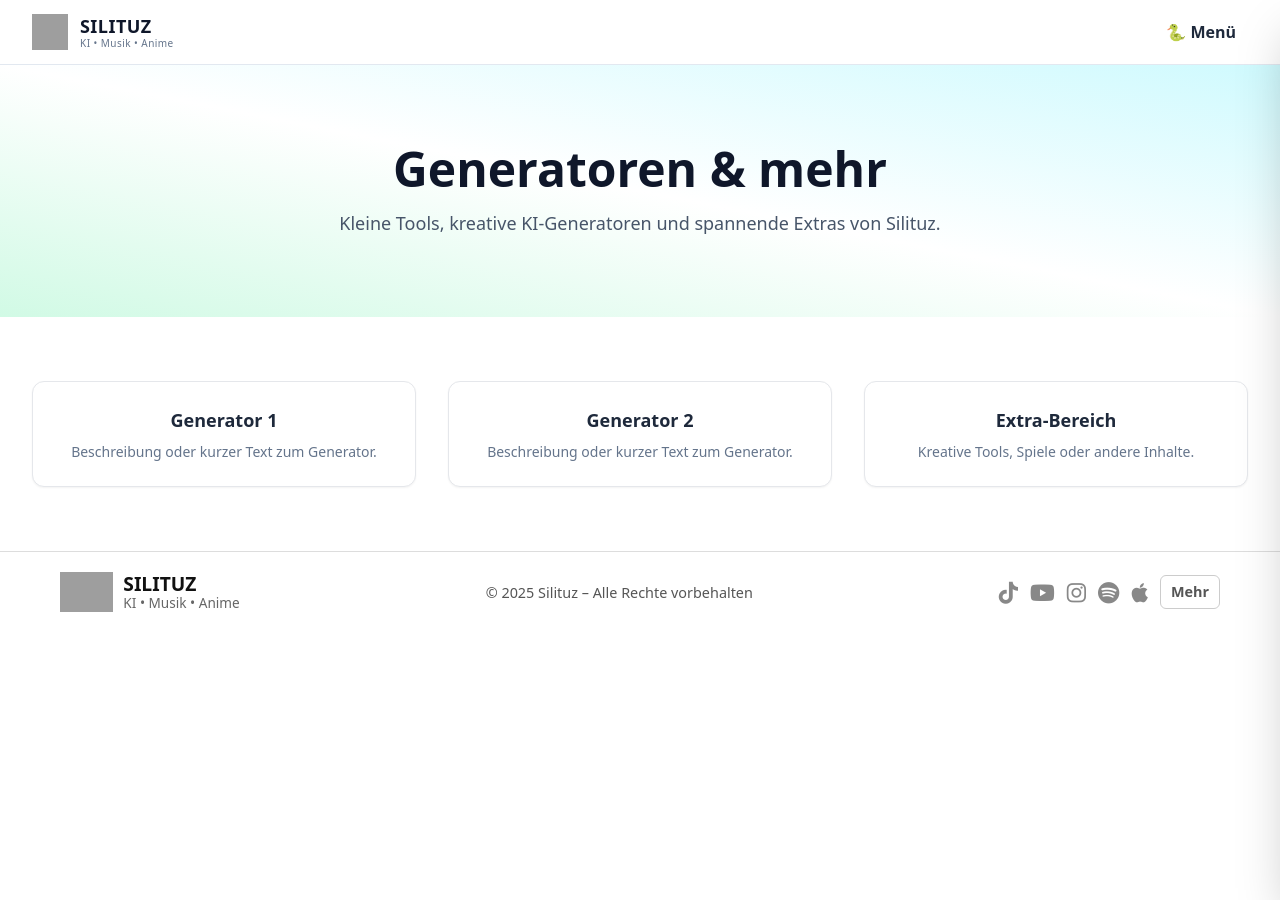
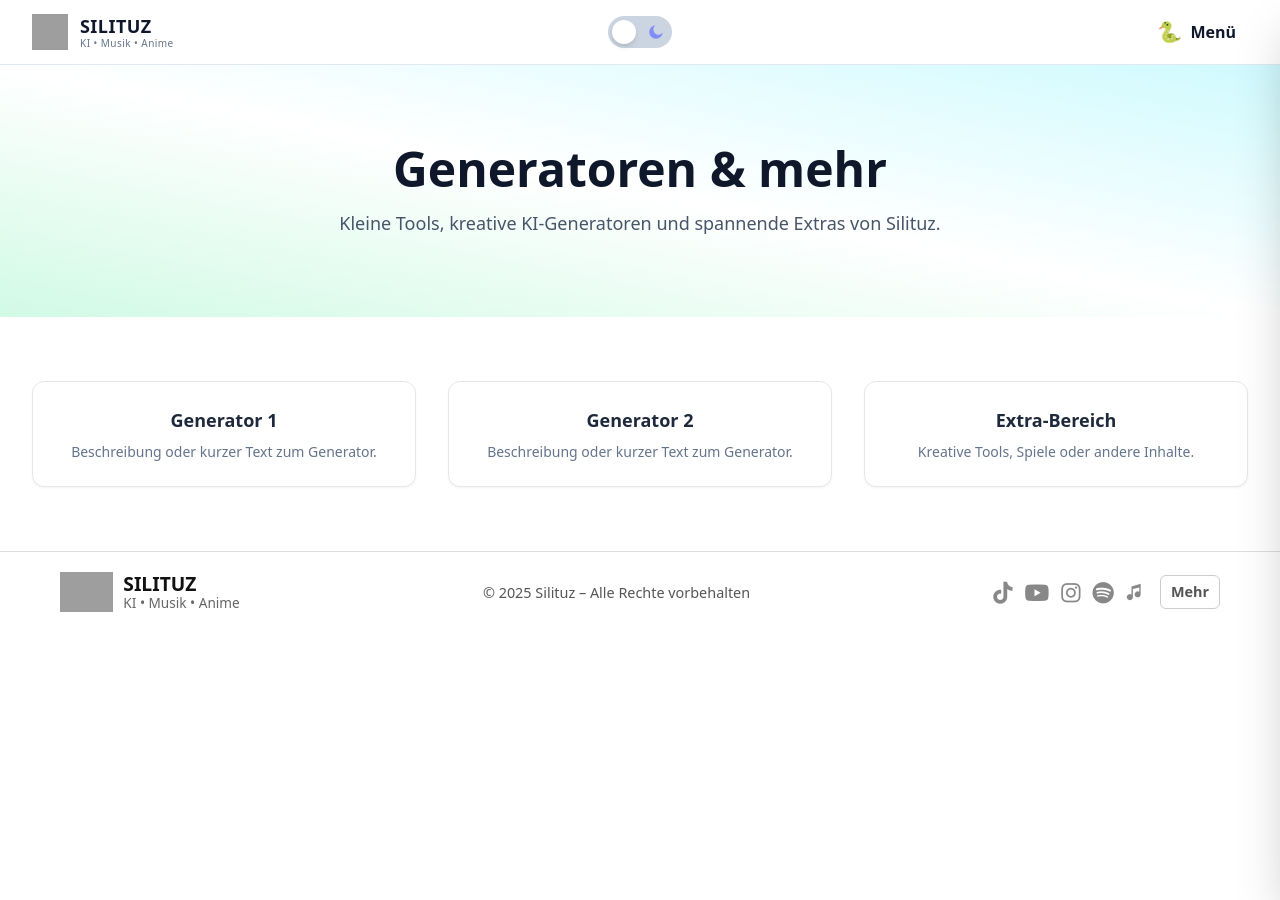
Before and after one commit to Silituz/silituz-website, a Jekyll site: the page built from generators.html, in a window 1280 px wide. Built offline with Jekyll 4.4.1, drawn with Linux system fonts in a browser that asks for light colours; nearby versions of some CDN libraries; grey boxes are pictures that could not be loaded.

Commit message:
default.html aktualisieren

```diff
--- a/_layouts/default.html
+++ b/_layouts/default.html
@@ -3,36 +3,49 @@
 <!DOCTYPE html>
 <html lang="de">
 <head>
+  <!-- Meta / Basis -->
   <meta charset="utf-8" />
   <meta name="viewport" content="width=device-width, initial-scale=1" />
   <title>{{ page.title | default: "SILITUZ" }}</title>
   <meta name="description" content="Startseite von Silituz: KI • Musik • Anime." />
 
-  <!-- Tailwind CDN -->
+  <!-- Theme-Farbe (PWA/Browserleisten) -->
+  <meta name="theme-color" content="#059669">
+  <meta name="color-scheme" content="light dark">
+
+  <!-- Dark Mode Bootstrapping + Tailwind-Konfig (MUSS vor dem CDN stehen) -->
+  <script>
+    (function () {
+      const ls = localStorage.getItem("theme");
+      const sysDark = window.matchMedia("(prefers-color-scheme: dark)").matches;
+      const enableDark = ls === "dark" || (!ls && sysDark);
+      if (enableDark) document.documentElement.classList.add("dark");
+    })();
+    window.tailwind = { config: { darkMode: 'class' } };
+  </script>
   <script src="https://cdn.tailwindcss.com"></script>
 
-  <!-- Font Awesome für Social-Icons -->
-  <link rel="stylesheet" href="https://cdnjs.cloudflare.com/ajax/libs/font-awesome/6.5.0/css/all.min.css">
-
-  <!-- Favicons -->
+  <!-- Favicons / Manifest -->
   <link rel="icon" href="{{ '/assets/images/favicon.svg' | relative_url }}" type="image/svg+xml">
   <link rel="icon" href="{{ '/assets/images/favicon-32.png' | relative_url }}" sizes="32x32" type="image/png">
   <link rel="icon" href="{{ '/assets/images/favicon-16.png' | relative_url }}" sizes="16x16" type="image/png">
   <link rel="apple-touch-icon" href="{{ '/apple-touch-icon.png' | relative_url }}" sizes="180x180">
+  <link rel="mask-icon" href="{{ '/assets/images/favicon.svg' | relative_url }}" color="#059669">
   <link rel="manifest" href="{{ '/site.webmanifest' | relative_url }}">
 
+  <!-- Font Awesome (nur für Footer-Icons) -->
+  <link rel="stylesheet" href="https://cdnjs.cloudflare.com/ajax/libs/font-awesome/6.5.0/css/all.min.css">
+
+  <!-- Kleine Zusatzstyles -->
   <style>
-    /* Glas-Effekt */
     .glass{backdrop-filter:saturate(140%) blur(6px); background:rgba(0,0,0,.35);}
     .brand-card{transition:transform .15s ease, box-shadow .15s ease;}
     .brand-card:hover{transform:translateY(-2px); box-shadow:0 10px 25px rgba(0,0,0,.12);}
-
-    /* Menü-Links Hover + Aktiv */
+    /* Menü-Links */
     #sideMenu nav a { transition: background-color .25s ease, color .25s ease; }
     #sideMenu nav a:hover { background-color:#059669; color:#fff !important; }
     #sideMenu nav a.active { background-color:#d1fae5; color:#059669 !important; font-weight:600; }
-
-    /* Footer Styles */
+    /* Footer */
     .site-footer{background:#fff; color:#333; border-top:1px solid #ddd;}
     .footer-inner{max-width:1200px; margin:0 auto; padding:20px; display:flex; align-items:center; justify-content:space-between; flex-wrap:wrap; gap:12px;}
     .footer-left .footer-brand{display:flex; align-items:center; gap:10px; text-decoration:none;}
@@ -45,36 +58,70 @@
     .footer-right .icon{font-size:22px; color:#888; transition:color .3s ease;}
     .footer-right .more{font-size:.9rem; font-weight:600; color:#555; text-decoration:none; padding:6px 10px; border:1px solid #ccc; border-radius:6px; transition:all .3s ease;}
     .footer-right .more:hover{background:#f5f5f5; border-color:#999;}
-    /* Hover-Farben */
     .footer-right .icon.tiktok:hover{color:#000;}
     .footer-right .icon.youtube:hover{color:#FF0000;}
     .footer-right .icon.instagram:hover{color:#E1306C;}
     .footer-right .icon.spotify:hover{color:#1DB954;}
     .footer-right .icon.apple:hover{color:#FA57C1;}
-
-    /* Mehr-Button Wobble */
     .footer-more{transition:background-color .25s ease, color .25s ease, border-color .25s ease, transform .25s ease; color:#374151; border:1px solid #d1d5db;}
     .footer-more:hover{background-color:#059669; border-color:#059669; color:#fff !important; animation:footer-wobble .35s ease-in-out;}
     @keyframes footer-wobble{0%{transform:translateX(0) rotate(0)}25%{transform:translateX(-1.5px) rotate(-1.2deg)}50%{transform:translateX(1.5px) rotate(1.2deg)}75%{transform:translateX(-1px) rotate(-0.6deg)}100%{transform:translateX(0) rotate(0)}}
     @media (prefers-reduced-motion: reduce){.footer-more:hover{animation:none;}}
     .footer-right .more.footer-more:hover{background-color:#059669 !important; border-color:#059669 !important; color:#fff !important;}
+    /* Dark-Body */
+    @media (prefers-color-scheme: dark){
+      .site-footer{background:#0f172a; color:#e5e7eb; border-top-color:#1f2937;}
+      .brand-title{color:#e5e7eb;}
+      .brand-sub{color:#94a3b8;}
+    }
   </style>
 </head>
-<body class="text-slate-800 antialiased">
 
-  <!-- Header -->
-  <header class="sticky top-0 z-50 bg-white/80 backdrop-blur border-b border-slate-200">
-    <div class="max-w-7xl mx-auto px-4 sm:px-6 lg:px-8 flex items-center justify-between h-16">
+<body class="text-slate-800 dark:text-slate-100 antialiased">
+
+  <!-- HEADER: Logo links • Switch Mitte • Menü rechts -->
+  <header class="sticky top-0 z-50 bg-white/80 dark:bg-slate-900/80 backdrop-blur border-b border-slate-200 dark:border-slate-800">
+    <div class="max-w-7xl mx-auto px-4 sm:px-6 lg:px-8 grid grid-cols-[1fr_auto_1fr] items-center h-16">
+
       <!-- Logo -->
-      <a href="{{ '/' | relative_url }}" class="inline-flex items-center gap-3 font-black tracking-wide text-lg text-slate-900">
+      <a href="{{ '/' | relative_url }}"
+         class="justify-self-start inline-flex items-center gap-3 font-black tracking-wide text-lg text-slate-900 dark:text-slate-100">
         <img src="{{ '/assets/images/logo.svg' | relative_url }}" alt="SILITUZ Logo" class="h-9 w-9">
         <span class="hidden sm:flex flex-col leading-tight">
           <span>SILITUZ</span>
-          <span class="text-[10px] font-normal text-slate-500">KI • Musik • Anime</span>
+          <span class="text-[10px] font-normal text-slate-500 dark:text-slate-400">KI • Musik • Anime</span>
         </span>
       </a>
-      <!-- Menüknopf -->
-      <button id="snakeBtn" class="px-3 py-2 rounded-lg hover:bg-slate-100 font-semibold">🐍 Menü</button>
+
+      <!-- Tag/Nacht Switch -->
+      <button id="themeToggle"
+              onclick="(function(){const el=document.documentElement;const isDark=el.classList.toggle('dark');try{localStorage.setItem('theme',isDark?'dark':'light');}catch(e){}})()"
+              class="justify-self-center relative w-16 h-8 rounded-full
+                     bg-slate-300 dark:bg-slate-700
+                     transition-colors focus:outline-none focus:ring-2 focus:ring-emerald-500"
+              aria-label="Dark Mode umschalten">
+        <!-- Sonne links -->
+        <span class="absolute left-1 top-1 w-6 h-6 flex items-center justify-center text-yellow-500">
+          <svg viewBox="0 0 24 24" width="18" height="18" fill="currentColor"><path d="M12 18a6 6 0 1 0 0-12a6 6 0 0 0 0 12z"/></svg>
+        </span>
+        <!-- Mond rechts -->
+        <span class="absolute right-1 top-1 w-6 h-6 flex items-center justify-center text-indigo-400">
+          <svg viewBox="0 0 24 24" width="18" height="18" fill="currentColor"><path d="M21 12.8A9 9 0 1 1 11.2 3a7 7 0 1 0 9.8 9.8Z"/></svg>
+        </span>
+        <!-- Schiebeknopf -->
+        <span class="absolute top-1 left-1 w-6 h-6 rounded-full bg-white shadow-md
+                     transform transition-transform dark:translate-x-8"></span>
+      </button>
+
+      <!-- Menü -->
+      <button id="snakeBtn"
+              class="justify-self-end inline-flex items-center gap-2 px-3 py-2 rounded-lg
+                     text-slate-900 dark:text-slate-100
+                     hover:bg-slate-100 dark:hover:bg-slate-800
+                     font-semibold"
+              aria-controls="sideMenu" aria-expanded="false">
+        <span class="text-xl">🐍</span><span class="hidden sm:inline">Menü</span>
+      </button>
     </div>
   </header>
 
@@ -83,7 +130,7 @@
     {{ content }}
   </main>
 
-  <!-- Footer -->
+  <!-- FOOTER -->
   <footer class="site-footer">
     <div class="footer-inner">
       <div class="footer-left">
@@ -102,21 +149,23 @@
         <a class="icon tiktok" href="https://www.tiktok.com/@silituz" target="_blank" rel="noopener" aria-label="TikTok"><i class="fab fa-tiktok"></i></a>
         <a class="icon youtube" href="https://www.youtube.com/@silituz" target="_blank" rel="noopener" aria-label="YouTube"><i class="fab fa-youtube"></i></a>
         <a class="icon instagram" href="https://www.instagram.com/silituz" target="_blank" rel="noopener" aria-label="Instagram"><i class="fab fa-instagram"></i></a>
-        <a class="icon spotify" href="https://open.spotify.com/intl-de/artist/0l3OqhrDQ7No2fPCIP0i5h" target="_blank" rel="noopener" aria-label="Spotify"><i class="fab fa-spotify"></i></a>
-        <a class="icon apple" href="https://music.apple.com/de/artist/silituz/1815637787" target="_blank" rel="noopener" aria-label="Apple Music"><i class="fab fa-apple"></i></a>
+        <a class="icon spotify" href="https://open.spotify.com/artist/0l3OqhrDQ7No2fPCIP0i5h" target="_blank" rel="noopener" aria-label="Spotify"><i class="fab fa-spotify"></i></a>
+        <a class="icon apple" href="https://music.apple.com/de/artist/silituz/1815637787" target="_blank" rel="noopener" aria-label="Apple Music">
+          <svg viewBox="0 0 24 24" width="22" height="22" fill="currentColor"><path d="M16 3v11.6a3.3 3.3 0 1 1-1.5-2.8V7.2l-7 1.6v8.8a3.3 3.3 0 1 1-1.5-2.8V6L16 3z"/></svg>
+        </a>
         <a class="more footer-more text-sm font-semibold border px-3 py-1.5 rounded-lg" href="{{ '/socials.html' | relative_url }}">Mehr</a>
       </nav>
     </div>
   </footer>
 
-  <!-- Slide-out Menü -->
+  <!-- OVERLAY + SIDE-MENÜ -->
   <div id="sideOverlay" class="fixed inset-0 bg-black/40 opacity-0 pointer-events-none transition-opacity z-40"></div>
-  <aside id="sideMenu" class="fixed right-0 top-0 h-full w-72 max-w-[80%] bg-white shadow-2xl translate-x-full transition-transform z-50" aria-hidden="true">
-    <div class="h-16 px-4 flex items-center justify-between border-b">
-      <div class="font-extrabold">SILITUZ</div>
-      <button id="sideClose" class="p-2 rounded-lg hover:bg-slate-100" aria-label="Menü schließen">✕</button>
+  <aside id="sideMenu" class="fixed right-0 top-0 h-full w-72 max-w-[80%] bg-white dark:bg-slate-900 shadow-2xl translate-x-full transition-transform z-50" aria-hidden="true">
+    <div class="h-16 px-4 flex items-center justify-between border-b dark:border-slate-800">
+      <div class="font-extrabold text-slate-800 dark:text-slate-100">SILITUZ</div>
+      <button id="sideClose" class="p-2 rounded-lg hover:bg-slate-100 dark:hover:bg-slate-800" aria-label="Menü schließen">✕</button>
     </div>
-    <nav class="p-4 space-y-2 text-slate-800">
+    <nav class="p-4 space-y-2 text-slate-800 dark:text-slate-100">
       <a href="{{ '/' | relative_url }}" class="block px-3 py-2 rounded-lg {% if page.url == '/' %}active{% endif %}">Home</a>
       <a href="{{ '/about.html' | relative_url }}" class="block px-3 py-2 rounded-lg">Über mich</a>
       <a href="{{ '/gallery.html' | relative_url }}" class="block px-3 py-2 rounded-lg">Galerie</a>
```
Also changed, not shown: other parts of _layouts/default.html (+4 -2 lines).
